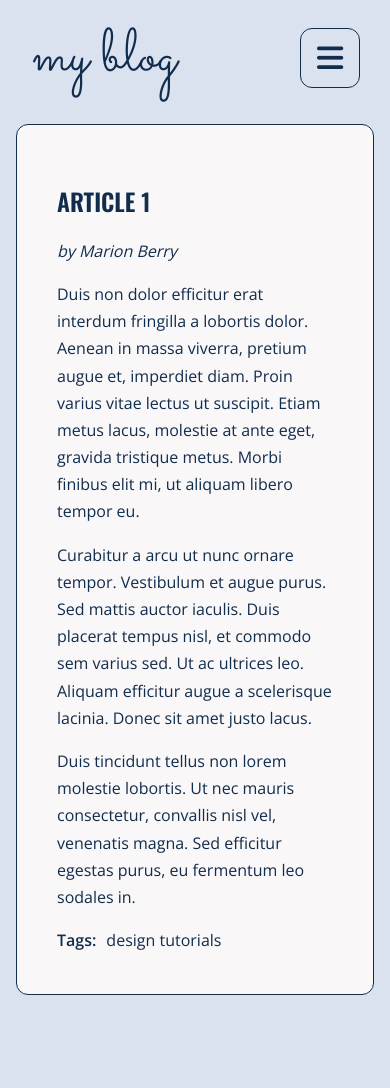
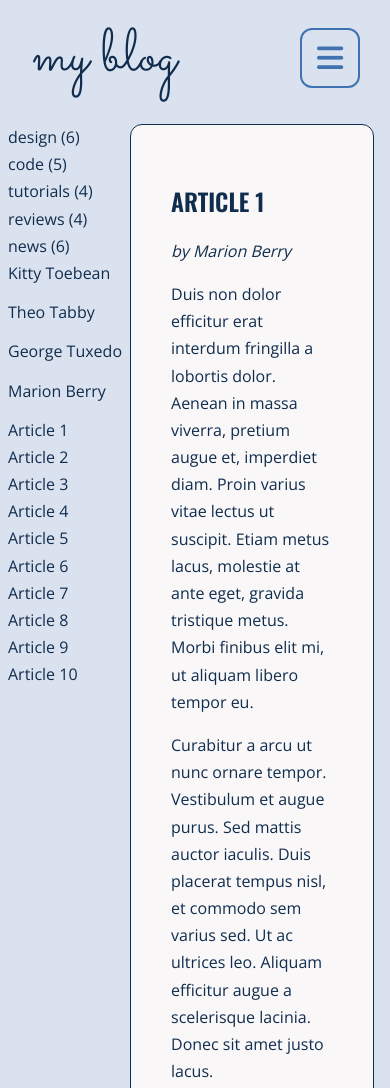
Before and after one commit to Koser61/javascript-blog, a website: page index.html in a window 390 px wide. Shown: the top 1088 px of the page. Before the commit the page ends 1003 px from the top, so only its background shows below. Drawn offline with nearby package versions, Linux system fonts and the light colour scheme.

Commit message:
Add mobile menu HTML

```diff
--- a/index.html
+++ b/index.html
@@ -13,9 +13,41 @@
         <div class="container">
           <header>
             <h1 class="logo">my blog</h1>
-            <button class="hamburger"><i class="fas fa-bars"></i></button>
+            <button class="hamburger active"><i class="fas fa-bars"></i></button>
           </header>
           <main class="wrapper">
+            <nav class="mobile-menu">
+              <ul class="list tags">
+                <li><a href="#">design</a> <span>(6)</span></li>
+                <li><a href="#">code</a> <span>(5)</span></li>
+                <li><a href="#">tutorials</a> <span>(4)</span></li>
+                <li><a href="#">reviews</a> <span>(4)</span></li>
+                <li><a href="#">news</a> <span>(6)</span></li>
+              </ul>
+              <ul class="list authors">
+                <li>
+                  <a href="#">
+                    <span class="author-name">Kitty Toebean</span>
+                  </a>
+                </li>
+                <li>
+                  <a href="#">
+                    <span class="author-name">Theo Tabby</span>
+                  </a>
+                </li>
+                <li>
+                  <a href="#">
+                    <span class="author-name">George Tuxedo</span>
+                  </a>
+                </li>
+                <li>
+                  <a href="#">
+                    <span class="author-name">Marion Berry</span>
+                  </a>
+                </li>
+              </ul>
+              <ul class="list titles"></ul>
+            </nav>
             <aside class="sidebar">
               <h2 class="section-title">All posts</h2>
               <ul class="list titles"></ul>
--- a/sass/style.scss
+++ b/sass/style.scss
@@ -94,7 +94,7 @@ header {
     margin: 0;
     font-family: $font-logo;
     font-weight: 400;
-    font-size: 104px;
+    font-size: 100px;
     line-height: 1;
     text-align: center;
     color: $color-dark;
@@ -106,15 +106,20 @@ header {
     border: 1px solid $color-dark;
     border-radius: 12px;
     background-color: $color-brighter;
+    color: $color-dark;
     justify-content: center;
     align-items: center;
     margin-right: 30px;
     cursor: pointer;
     display: none;
-     i {
-       font-size: 30px;
-       color: $color-dark;
-     }
+    &.active {
+      color: $color-bright;
+      border: 2px solid $color-bright;
+    }
+    i {
+      font-size: 30px;
+      color: inherit;
+    }
   }
 }
 
```
Also changed, not shown: css/style.css, 1 other file.
